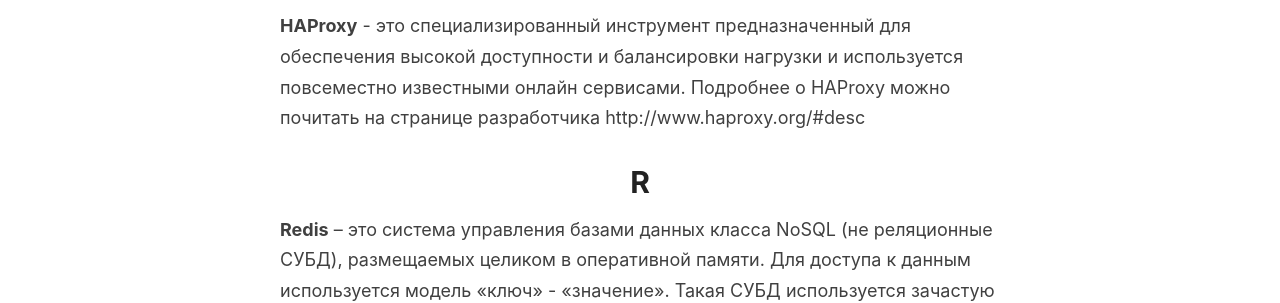
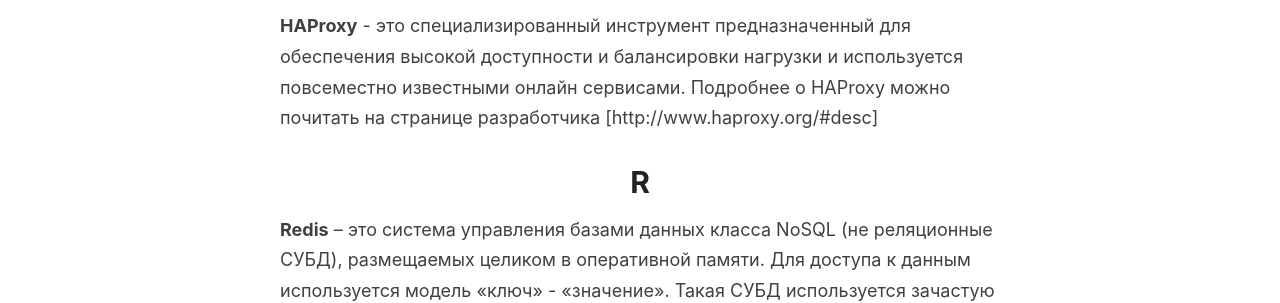
Before and after one commit to it255ru/reverie, a Jekyll site: the page built from _posts/2019-10-02-glossary.md, in a window 1280 px wide. Shown: the part 450-753 px from the top of the page. Built offline with Jekyll 4.4.1, drawn with Linux system fonts in a browser that asks for light colours.

```diff
--- a/_posts/2019-10-02-glossary.md
+++ b/_posts/2019-10-02-glossary.md
@@ -8,7 +8,7 @@ categories: Glossary
 
 # H
 
-**HAProxy** - это специализированный инструмент предназначенный для обеспечения высокой доступности и балансировки нагрузки и используется повсеместно известными онлайн сервисами. Подробнее о HAProxy можно почитать на странице разработчика http://www.haproxy.org/#desc
+**HAProxy** - это специализированный инструмент предназначенный для обеспечения высокой доступности и балансировки нагрузки и используется повсеместно известными онлайн сервисами. Подробнее о HAProxy можно почитать на странице разработчика [http://www.haproxy.org/#desc]
 
 # R
 
```
